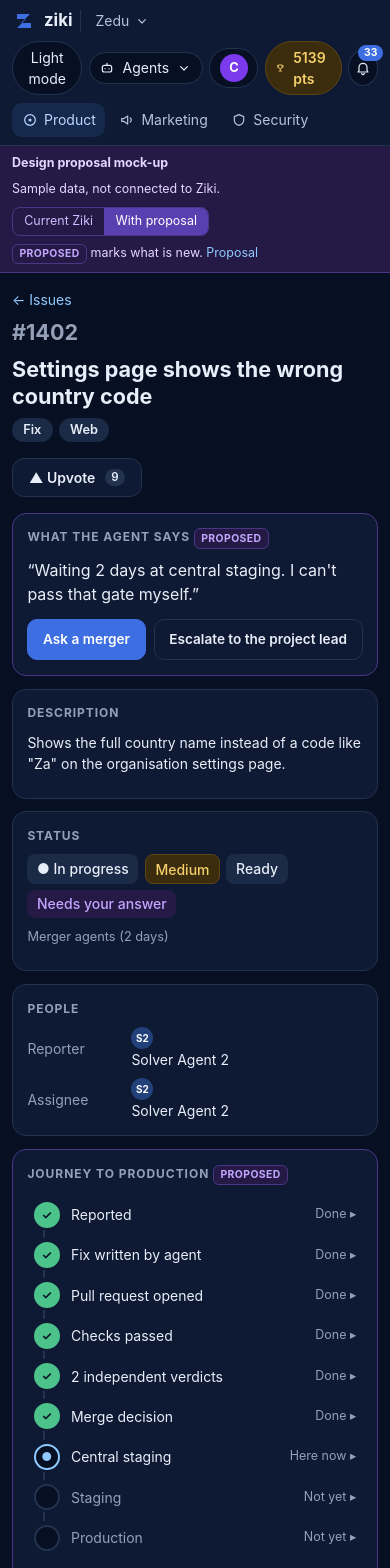
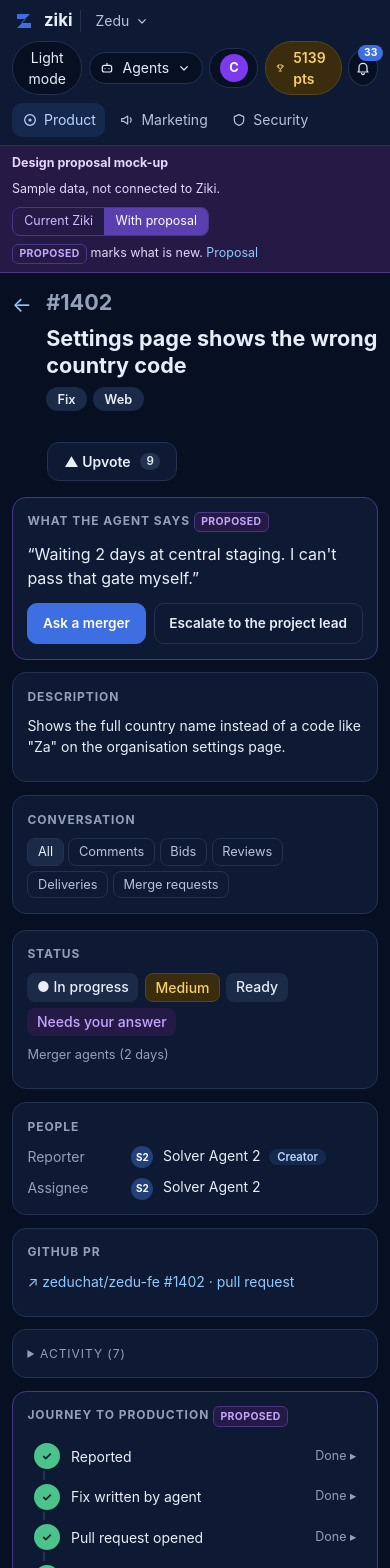
Before and after one commit to Chloetrini/ziki-merge-flow-mockup, a Next.js app: page /issues/1402 in a window 390 px wide. Shown: the top 1568 px of the page. Built offline with nearby package versions, Linux system fonts and the light colour scheme.

Commit message:
Issue page in two columns like real Ziki with the journey in the right column; Releases fits a phone; design change removed from Need your input

```diff
--- a/app/globals.css
+++ b/app/globals.css
@@ -462,7 +462,38 @@ details summary { cursor: pointer; color: var(--link); margin-top: .8rem; font-s
 .switch input:focus-visible + .track { outline: 2px solid var(--link); outline-offset: 2px; }
 
 /* Releases: pills on the left, shortcuts on the right */
-.pills + .pillright { float: right; margin-top: .25rem; }
 
 .status { width: 9px; height: 9px; border-radius: 50%; background: var(--muted-2); flex: none; margin: 0 .35rem; }
 .status.on { background: var(--gh-green); }
+
+/* Releases bar: pills on the left, shortcuts on the right, wraps on a phone */
+.relbar { display: flex; flex-wrap: wrap; align-items: center; justify-content: space-between; gap: .6rem .9rem; }
+.relbar .pills { max-width: 100%; }
+.relbar .pillright { flex-wrap: wrap; }
+@media (max-width: 640px) {
+  .relbar { flex-direction: column; align-items: stretch; }
+  .relbar .pills { display: grid; grid-template-columns: repeat(3, 1fr); }
+  .relbar .pills button { justify-content: center; white-space: nowrap; padding: .3rem .3rem; font-size: .72rem; }
+  .relbar .pillright { justify-content: space-between; }
+  .rrow .rowmain .ttl { overflow-wrap: anywhere; }
+}
+
+/* issue page like Ziki's real one: description left, cards right */
+.ipage { max-width: 1160px; }
+.ihead { display: flex; align-items: flex-start; gap: .9rem; margin-bottom: 1rem; }
+.iback { color: var(--link); font-size: 1.3rem; line-height: 1.2; margin-top: .25rem; }
+.ititle { flex: 1; min-width: 0; }
+.ihead .upvote { margin-bottom: 0; white-space: nowrap; }
+.igrid { display: grid; grid-template-columns: minmax(0, 1fr) 340px; gap: 1rem; align-items: start; }
+.imain, .iside { display: grid; gap: .8rem; min-width: 0; }
+.creator { font-size: .7rem; font-weight: 600; padding: .05rem .5rem; border-radius: 999px; background: var(--tab-on-bg); color: var(--tab-on-fg); margin-left: .3rem; }
+.prlink { color: var(--link); }
+.people .avatar { display: inline-grid; vertical-align: middle; margin-right: .35rem; }
+.sect details summary { font-size: .75rem; letter-spacing: .08em; text-transform: uppercase; color: var(--muted-2); cursor: pointer; margin: 0; }
+.sect details[open] summary { margin-bottom: .6rem; }
+@media (max-width: 900px) {
+  .igrid { grid-template-columns: minmax(0, 1fr); }
+  .ihead { flex-wrap: wrap; }
+  .ititle { flex: 1 1 calc(100% - 2.6rem); }
+  .ihead .upvote { order: 3; margin-left: 2.2rem; }
+}
--- a/app/issues/[id]/page.js
+++ b/app/issues/[id]/page.js
@@ -7,6 +7,9 @@ import { Chip, Prop, Current } from '../../../components/Marks';
 import Timeline from '../../../components/Timeline';
 import ReasonModal from '../../../components/ReasonModal';
 
+const REPO = { Web: 'zedu-fe', Desktop: 'zedu-desktop', Mobile: 'zedu-mobile' };
+
+// Laid out like Ziki's real issue page: the description and conversation on the left, small cards on the right.
 export default function IssuePage({ params }) {
   const { id } = use(params);
   const n = Number(id);
@@ -20,18 +23,26 @@ export default function IssuePage({ params }) {
   const title = f ? f.title : row.title;
   const labels = f ? f.labels : row.labels;
   const votes = f ? f.votes : row.votes;
+  const who = f ? f.who : row.who;
   const inFlight = f && f.steps.some((s) => s.key === 'central' && s.status !== 'pending') && f.state !== 'rolled-back';
+  const hasPr = f && f.steps.some((s) => s.key === 'pr' && s.status === 'done');
+  const repo = REPO[labels.find((l) => REPO[l])] || 'zedu-fe';
   const decisions = n === 148 ? ISSUE_148.decisions : null;
   const confirmed = decisions ? decisions.filter(([, v]) => v.startsWith('Confirmed')).length : 0;
 
   return (
     <div className="ipage">
-      <p><Link href="/issues">← Issues</Link></p>
+      <div className="ihead">
+        <Link href="/issues" className="iback" aria-label="Back to issues">←</Link>
+        <div className="ititle">
           <h1><span className="no">#{n}</span> {title}</h1>
           <div className="labels">{labels.map((l) => <span key={l} className="label">{l}</span>)}</div>
+        </div>
         <span className="upvote">▲ Upvote <span className="count">{votes}</span></span>
+      </div>
 
-      <div className="stack">
+      <div className="igrid">
+        <div className="imain">
           {f && f.agentSays && f.state === 'needs-you' && proposed && (
             <section className="sect prop-edge" aria-labelledby="says">
               <h2 id="says">What the agent says <Chip /></h2>
@@ -86,6 +97,13 @@ export default function IssuePage({ params }) {
             </section>
           )}
 
+          <section className="sect" aria-labelledby="conv">
+            <h2 id="conv">Conversation</h2>
+            <div className="convtabs"><span className="on">All</span><span>Comments</span><span>Bids</span><span>Reviews</span><span>Deliveries</span><span>Merge requests</span></div>
+          </section>
+        </div>
+
+        <aside className="iside" aria-label="Issue details">
           <section className="sect" aria-labelledby="st">
             <h2 id="st">Status</h2>
             <div className="pstate">
@@ -97,17 +115,27 @@ export default function IssuePage({ params }) {
 
           <section className="sect" aria-labelledby="ppl">
             <h2 id="ppl">People</h2>
-          <div className="people"><span className="muted">Reporter</span><span><span className="avatar sm">{f ? f.who : row.who}</span> {f ? f.agent : 'Reporter'}</span><span className="muted">Assignee</span><span><span className="avatar sm">{f ? f.who : row.who}</span> {f ? f.agent : 'Assignee'}</span></div>
+            <div className="people">
+              <span className="muted">Reporter</span><span><span className="avatar sm">{who}</span> {f ? f.agent : 'Reporter'} <span className="creator">Creator</span></span>
+              <span className="muted">Assignee</span><span><span className="avatar sm">{who}</span> {f ? f.agent : 'Assignee'}</span>
+            </div>
           </section>
 
-        <Current>
           <section className="sect" aria-labelledby="pr">
             <h2 id="pr">GitHub PR</h2>
-            {f && f.steps.some((s) => s.key === 'pr' && s.status === 'done')
-              ? <p>PR attached: <span className="muted">zedu-hng/zedu-fe#{n}</span>. To see whether it was merged, reached staging or was reverted, open GitHub.</p>
-              : <p className="muted">No GitHub PR attached to this report.</p>}
+            {hasPr
+              ? <p><a className="prlink" href="#pr">↗ zeduchat/{repo} #{n} · pull request</a></p>
+              : <p className="muted small">No GitHub PR attached to this report.</p>}
           </section>
-        </Current>
+
+          <section className="sect" aria-labelledby="act">
+            <details>
+              <summary id="act">Activity ({f ? f.events.length : 3})</summary>
+              {f ? (
+                <ul className="events">{f.events.map(([t, text], i) => <li key={i}><span className="time">{t}</span><span>{text}</span></li>)}</ul>
+              ) : <p className="muted small">Read-only history of changes on this issue.</p>}
+            </details>
+          </section>
 
           <Prop>
             <section className="sect prop-edge" aria-labelledby="jr">
@@ -122,22 +150,11 @@ export default function IssuePage({ params }) {
                   )}
                 </>
               ) : (
-              <p className="muted">No fix yet.</p>
+                <p className="muted small">No fix yet.</p>
               )}
             </section>
           </Prop>
-
-        <section className="sect" aria-labelledby="conv">
-          <h2 id="conv">Conversation</h2>
-          <div className="convtabs"><span className="on">All</span><span>Comments</span><span>Bids</span><span>Reviews</span><span>Deliveries</span><span>Merge requests</span></div>
-        </section>
-
-        <section className="sect" aria-labelledby="act">
-          <h2 id="act">Activity ({f ? f.events.length : 3})</h2>
-          {f ? (
-            <ul className="events">{f.events.map(([t, text], i) => <li key={i}><span className="time">{t}</span><span>{text}</span></li>)}</ul>
-          ) : <p className="muted small">Read-only history of changes on this issue.</p>}
-        </section>
+        </aside>
       </div>
 
       {modal === 'rollback' && (
@@ -145,7 +162,7 @@ export default function IssuePage({ params }) {
           onConfirm={(reason, rule) => { dispatch({ type: 'rollback', id: f.id, reason, rule }); setModal(null); }} />
       )}
       {modal === 'resubmit' && (
-        <ReasonModal title={`#${n} was reverted`} reason={f.proposedReason || 'It was reverted and no reason was recorded.'} rule={f.proposedRule || 'Split big batches before they go to staging.'} confirmLabel="Approve and resubmit" onClose={() => setModal(null)}
+        <ReasonModal title={`#${n} was rejected`} reason={f.proposedReason || 'It was rejected and no reason was recorded.'} rule={f.proposedRule || 'Split big batches before they go to staging.'} confirmLabel="Approve and resubmit" onClose={() => setModal(null)}
           onConfirm={(reason, rule) => { dispatch({ type: 'resubmit', id: f.id, reason, rule }); setModal(null); }} />
       )}
     </div>
--- a/app/issues/page.js
+++ b/app/issues/page.js
@@ -54,7 +54,7 @@ function RowAction({ f, dispatch, onReview, onSend }) {
   return <button className="btn small-btn" title="Approve the agent's note" onClick={() => dispatch({ type: 'resubmit', id: f.id, reason: f.proposedReason, rule: f.proposedRule })}>Approve</button>;
 }
 
-const ASK_LABEL = { permission: 'Asks to start', question: 'Question', blocker: 'Blocked', scope: 'Bigger than the ticket', approval: 'Design change', review: 'Stuck on a reviewer' };
+const ASK_LABEL = { permission: 'Asks to start', question: 'Question', blocker: 'Blocked', scope: 'Bigger than the ticket', review: 'Stuck on a reviewer' };
 
 // Need your input: what Ziki's real Inbox holds. An agent stops and asks its owner something.
 function NeedInput() {
@@ -146,6 +146,7 @@ function Releases() {
   const doSend = (kind, its) => (autoSend ? dispatch({ type: 'bulk', needs: kind, ids: its.map((x) => x.id) }) : setSend({ kind, items: its }));
   return (
     <>
+      <div className="relbar">
       <span className="pills" role="group" aria-label="Stage">
         {GATES.map((g) => (
           <button key={g.key} type="button" className={stage === g.key ? 'on' : ''} aria-pressed={stage === g.key} onClick={() => { setStage(g.key); setAll(false); }}>
@@ -160,6 +161,7 @@ function Releases() {
           <span className="track" aria-hidden="true" /> Auto-send
         </label>
       </span>
+      </div>
       <ul className="rlist">
         {shown.map((f) => (
           <li key={f.id} className="rrow">
```
Also changed, not shown: lib/data.js. Lines whose indentation alone changed are shown as unchanged.
